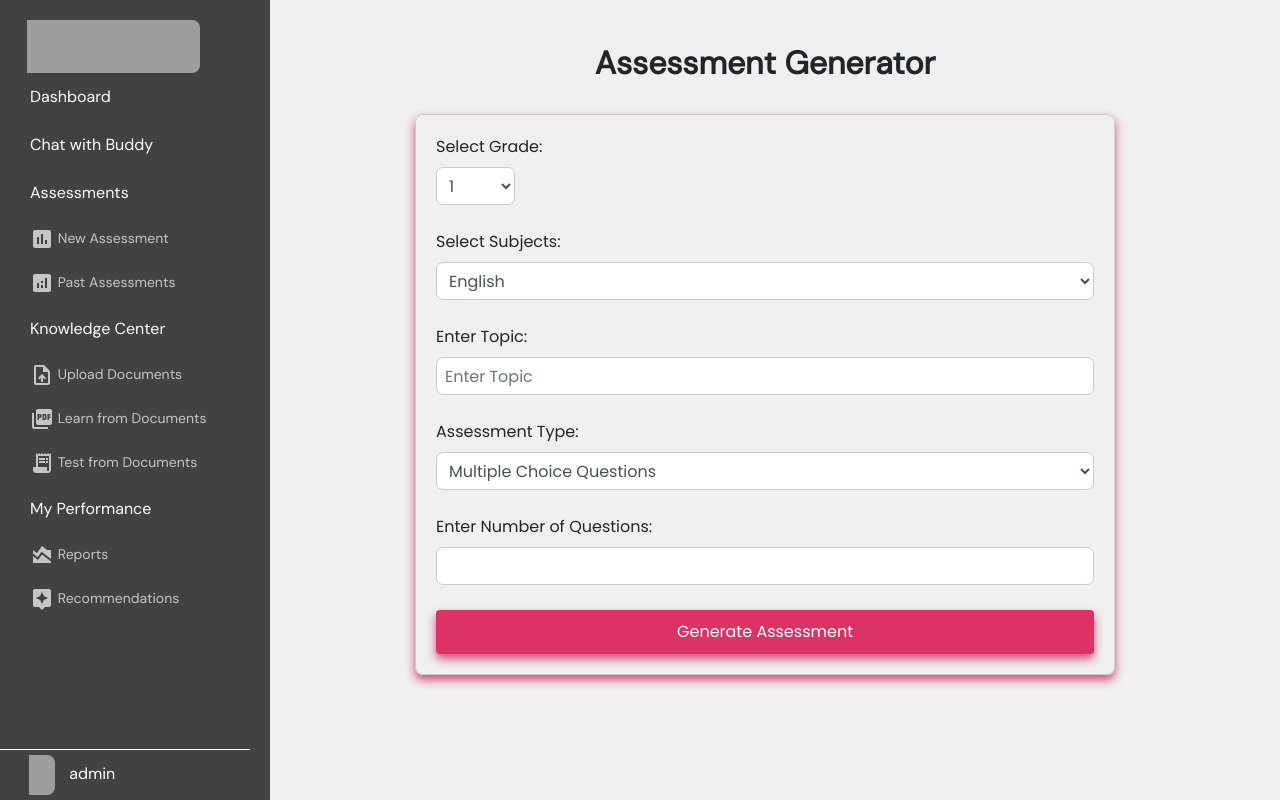
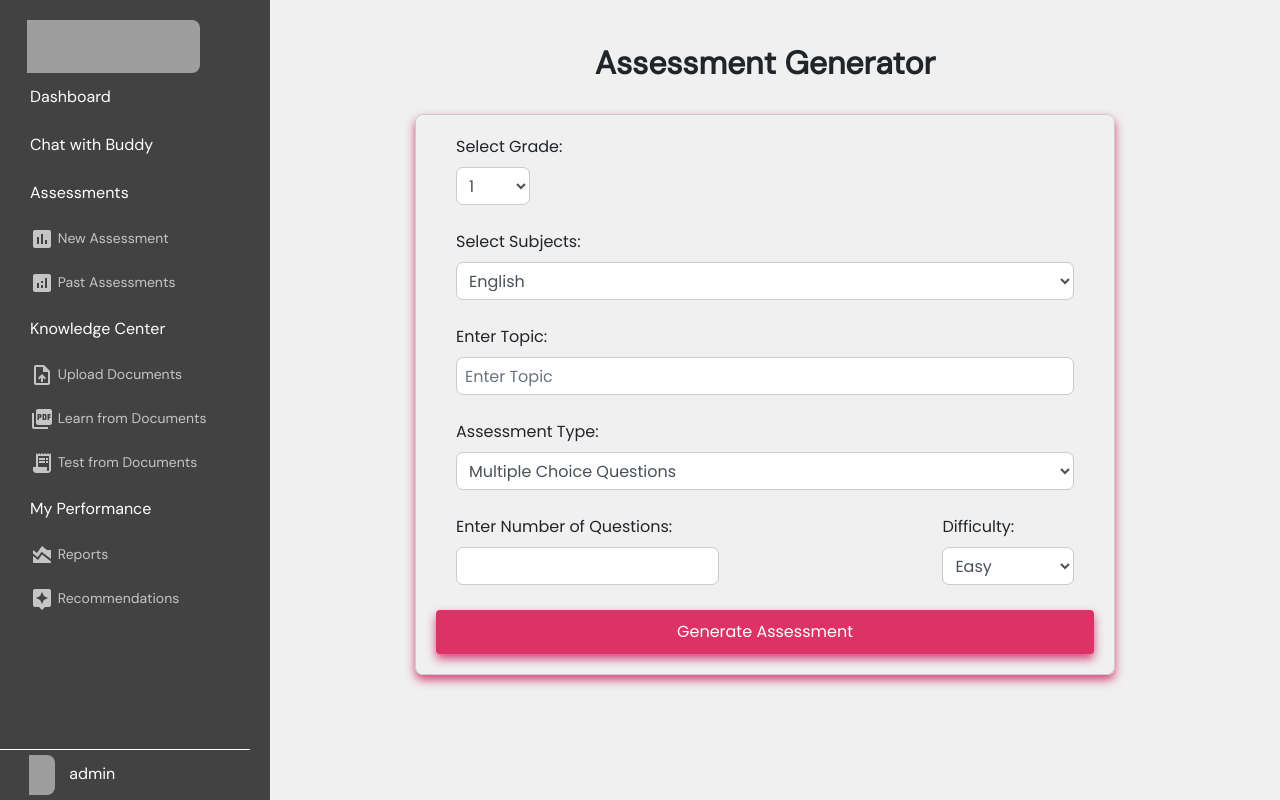
Before and after one commit to igebra-ai/buddygpt, a Django app: page /assessment in a window 1280 px wide. Run offline with Django 4.2, Linux system fonts and the light colour scheme; a user stored in the database is signed in; some libraries are stand-ins or nearby versions; grey boxes are pictures that could not be loaded.

Commit message:
Updated assessment generator

```diff
--- a/chatbot/templates/assessment.html
+++ b/chatbot/templates/assessment.html
@@ -137,6 +137,16 @@
     0% { transform: rotate(0deg); }
     100% { transform: rotate(360deg); }
   }
+
+  .form-group-container {
+  display: flex;
+  justify-content: space-between;
+}
+
+.form-group {
+  margin-left: 20px;
+  margin-right: 20px; /* Adjust spacing between form groups */
+}
 </style>
 {% endblock %}
 
@@ -221,9 +231,20 @@
             </select>
           </div>
 
-          <div class="form-group">
-            <label for="num_questions">Enter Number of Questions:</label>
-            <input type="number" class="form-control" name="num_questions" min="1"  max="10" required>
+          <div class="form-group-container">
+            <div class="form-group" style="width:40%;">
+              <label for="num_questions">Enter Number of Questions:</label>
+              <input type="number" class="form-control" name="num_questions" min="1" max="10" required>
+            </div>
+
+            <div class="form-group" style="width:20%;">
+              <label for="level">Difficulty:</label>
+              <select class="form-control" name="level" required>
+                <option disabled value="">Difficulty level:</option>
+                <option value="Easy">Easy</option>
+                <option value="Hard">Hard</option>
+              </select>
+            </div>
           </div>
 
           <button type="submit" class="btn btn-send">Generate Assessment</button>
@@ -243,6 +264,7 @@
   const topicsInput = document.querySelector('[name="topics"]');
   const assessmentTypeSelect = document.querySelector('[name="assessment_type"]');
   const numQuestionsInput = document.querySelector('[name="num_questions"]');
+  const levelInput = document.querySelector('[name="level"]');
 
   const loadingIndicator = document.getElementById('loadingIndicator');
 
@@ -257,6 +279,7 @@
     const topics = topicsInput.value;
     const assess_type = assessmentTypeSelect.value;
     const num_ques = numQuestionsInput.value;
+    const level = levelInput.value;
 
     let assessmentUrl = '';
 
@@ -266,7 +289,7 @@
       assessmentUrl = '/true_n_false_interface';
     }
 
-    const combinedMessage = `Generate ${num_ques} ${assess_type} on ${topics} for the subject ${message} for a student of grade ${grade}.`;
+    const combinedMessage = `Generate ${num_ques} ${assess_type} on ${topics} for the subject ${message} for a student of grade ${grade} of ${level} difficulty type.`;
 
     const messageItem = document.createElement('li');
     messageItem.classList.add('message', 'sent');
--- a/chatbot/templates/interface.html
+++ b/chatbot/templates/interface.html
@@ -129,12 +129,16 @@
         <p class="card-text">{{ question.question }}</p>
         <h5 class="card-title">Options:</h5>
         <ul class="list-group">
+
+          <!--Problematic part starts-->
           {% for option in question.options %}
           <li class="list-group-item">
             <input type="radio" name="selected_options_{{ question.id }}" value="{{ option }}" id="option_{{ question.id }}_{{ forloop.counter }}">
             <label for="option_{{ question.id }}_{{ forloop.counter }}">{{ option }}</label>
           </li>
           {% endfor %}
+          <!--Problematic part ends-->
+
         </ul>
       </div>
     </div>
--- a/chatbot/views.py
+++ b/chatbot/views.py
@@ -183,7 +183,7 @@ def generate_assessment(message):
     response = client.chat.completions.create(
         model="gpt-3.5-turbo",
         messages=[
-            {"role": "system", "content": "You are a Multiple Choice Questions generator bot. Output should contain question, options and asnwer in a JSON format. "},
+            {"role": "system", "content": "You are a Multiple Choice Questions generator bot. Output should contain Question, 4 Option choices and Answer in a JSON format. "},
             {"role": "user", "content": message},
         ]
     )
```
